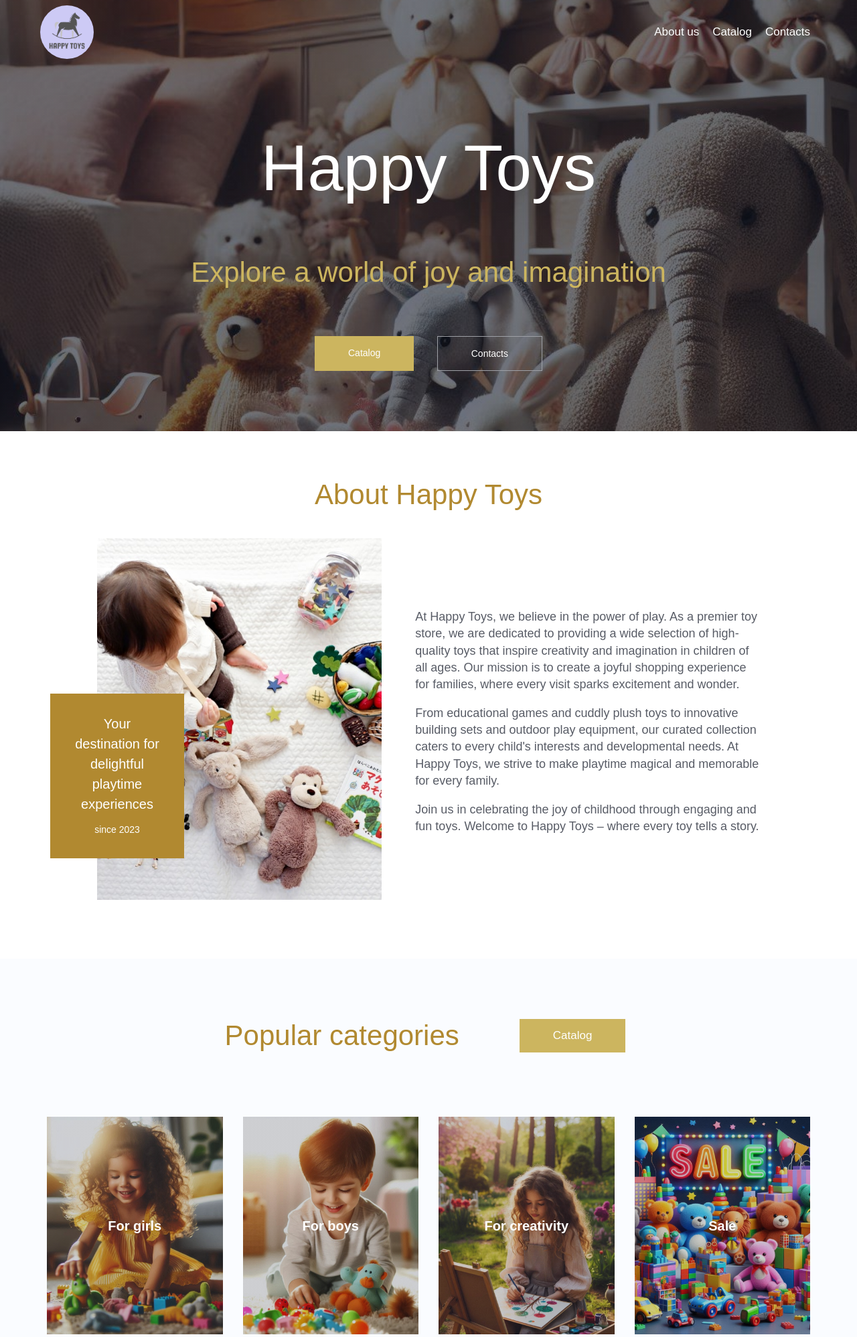
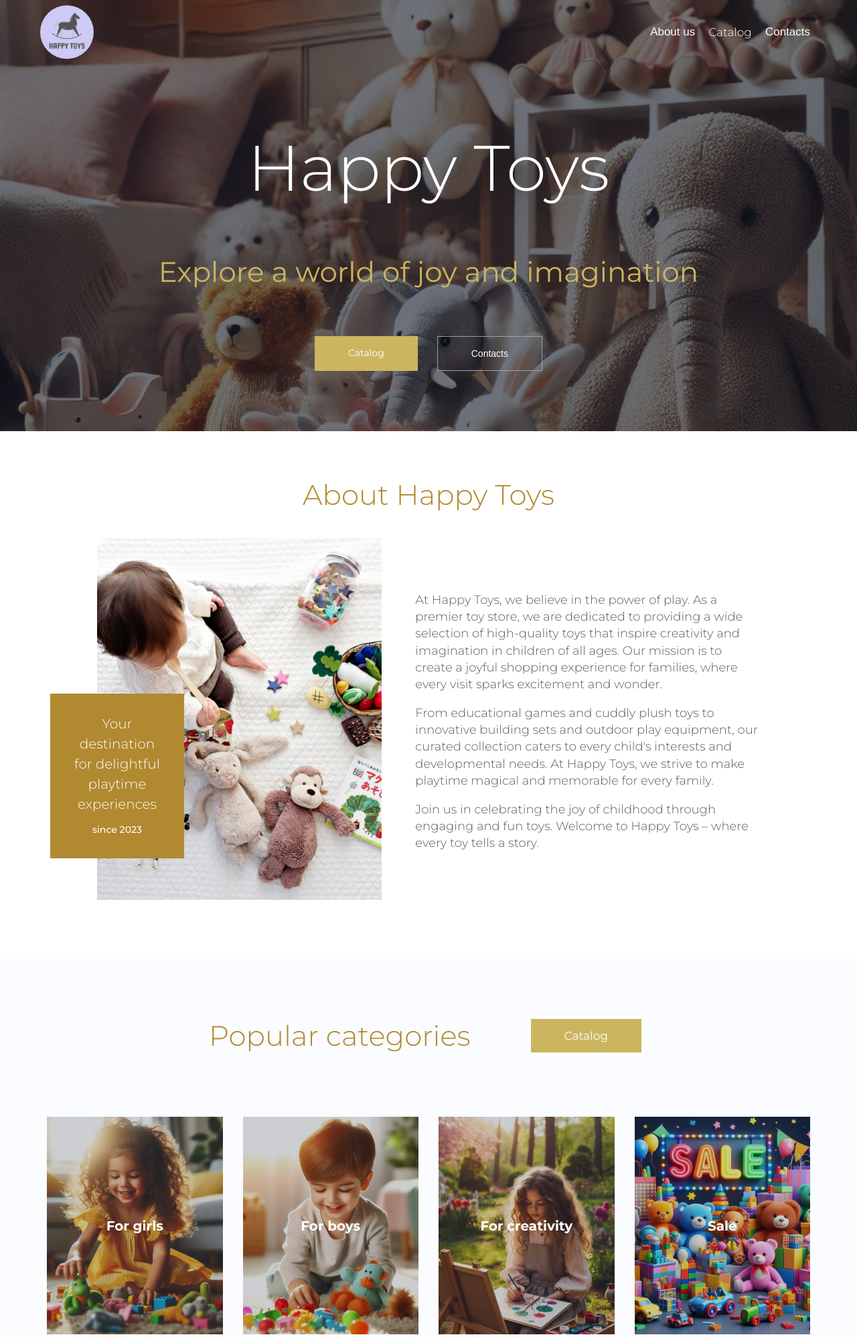
Before and after one commit to TatianaKarpova1999/HappyToys.io, a PHP site: page / in a window 1280 px wide. Shown: the top 1997 px of the page at 67% size. Run offline with PHP 8.4, Linux system fonts and the light colour scheme.

Commit message:
Update styles.css

```diff
--- a/styles/styles.css
+++ b/styles/styles.css
@@ -65,7 +65,7 @@
 }
 
 body {
-    font-family: "Rubik", "Arial", serif;
+    font-family: "Montserrat", "Arial", serif;
     font-weight: 300;
     font-size: 20px;
     line-height: 150%;
```
